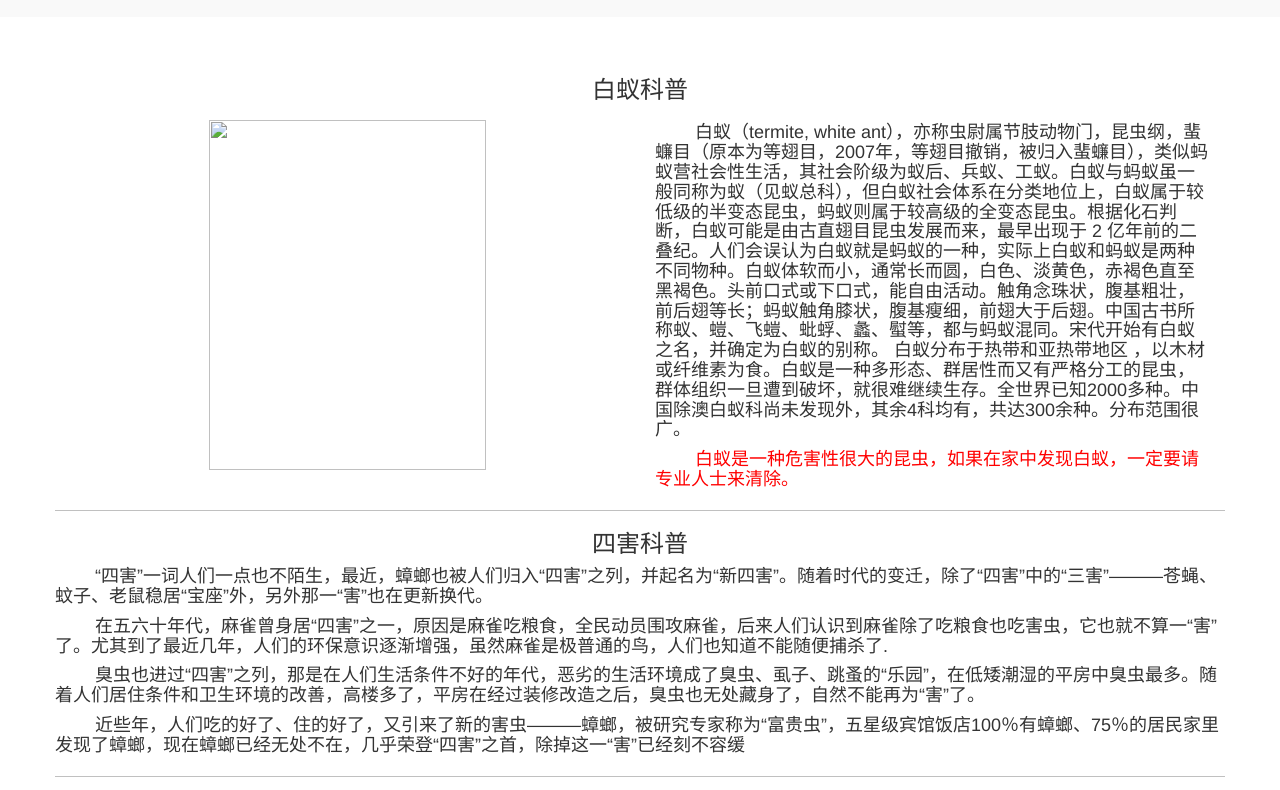
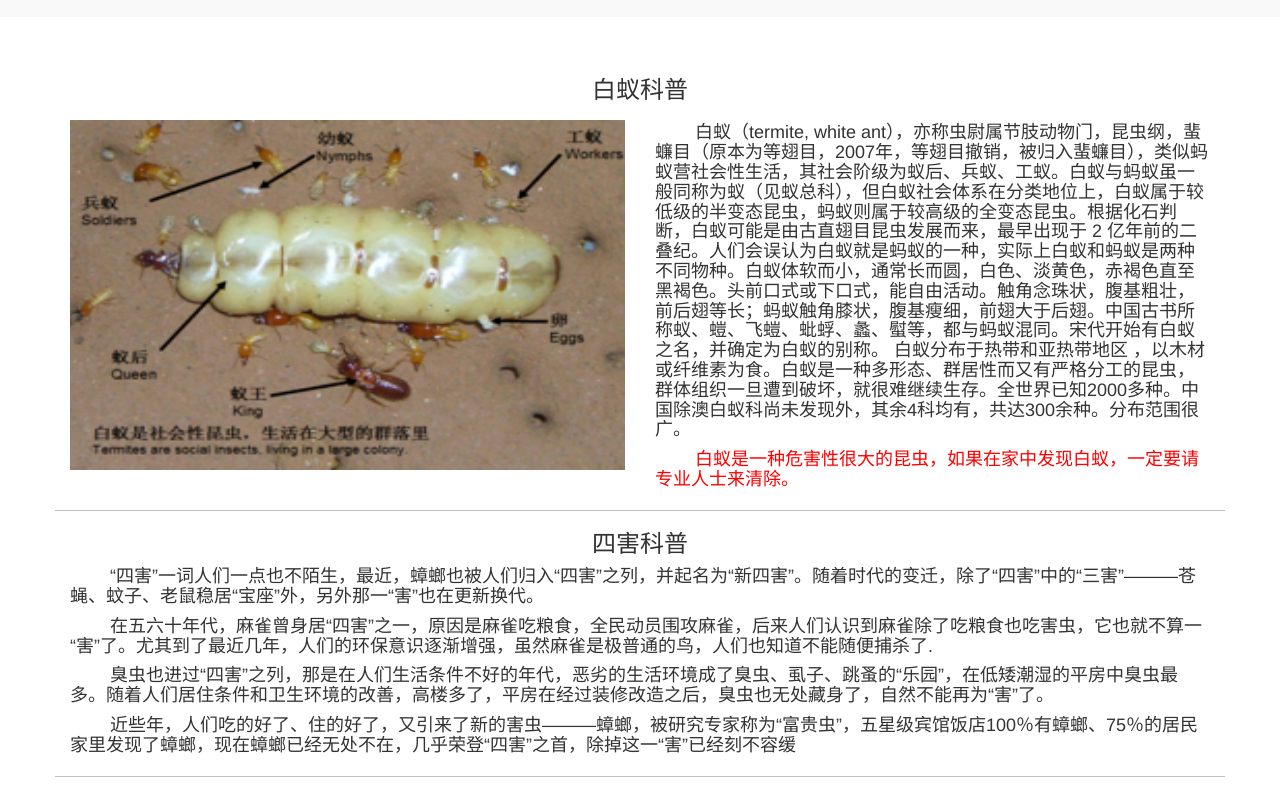
Before and after one commit to HowardTangHw/fx, a plain HTML site: page index.html in a window 1280 px wide. Shown: the part 1050-1840 px from the top of the page. Drawn offline with Linux system fonts and the light colour scheme.

Commit message:
2017年2月19日18:39:29

```diff
--- a/css/main.css
+++ b/css/main.css
@@ -146,6 +146,10 @@ fieldset[disabled] .btn-page-banner.active {
     top: 0;
 }
 
+#page .page-banner p {
+    color: #fff
+}
+
 @media (max-width:768px) {
     #page p {
         font-size: 16px;
@@ -229,6 +233,11 @@ fieldset[disabled] .btn-page-banner.active {
     color: red;
 }
 
+.kepu-page-text {
+    padding-left: 15px;
+    padding-right: 15px;
+}
+
 
 /*kepu end*/
 
--- a/index.html
+++ b/index.html
@@ -142,7 +142,7 @@
             <div class="row">
                 <div class="baiyi clearfix">
                     <h3>白蚁科普</h3>
-                    <img class="col-sm-6 baiyiimg" src="img/baiyi.jpg" height="350" width="360" />
+                    <img class="col-sm-6 baiyiimg" src="img/baiyi.png" height="350" width="360" />
                     <div class="baiyi-text col-sm-6">
                         <h4 class="kepu-text text-left">&nbsp;&nbsp;&nbsp;&nbsp;&nbsp;&nbsp;&nbsp;&nbsp;白蚁（termite, white ant），亦称虫尉属节肢动物门，昆虫纲，蜚蠊目（原本为等翅目，2007年，等翅目撤销，被归入蜚蠊目），类似蚂蚁营社会性生活，其社会阶级为蚁后、兵蚁、工蚁。白蚁与蚂蚁虽一般同称为蚁（见蚁总科），但白蚁社会体系在分类地位上，白蚁属于较低级的半变态昆虫，蚂蚁则属于较高级的全变态昆虫。根据化石判断，白蚁可能是由古直翅目昆虫发展而来，最早出现于
                             2 亿年前的二叠纪。人们会误认为白蚁就是蚂蚁的一种，实际上白蚁和蚂蚁是两种不同物种。白蚁体软而小，通常长而圆，白色、淡黄色，赤褐色直至黑褐色。头前口式或下口式，能自由活动。触角念珠状，腹基粗壮，前后翅等长；蚂蚁触角膝状，腹基瘦细，前翅大于后翅。中国古书所称蚁、螘、飞螘、蚍蜉、蠡、螱等，都与蚂蚁混同。宋代开始有白蚁之名，并确定为白蚁的别称。 白蚁分布于热带和亚热带地区 ，以木材或纤维素为食。白蚁是一种多形态、群居性而又有严格分工的昆虫，群体组织一旦遭到破坏，就很难继续生存。全世界已知2000多种。中国除澳白蚁科尚未发现外，其余4科均有，共达300余种。分布范围很广。</h4>
@@ -151,10 +151,12 @@
                 </div>
                 <div class="line"></div>
                 <h3>四害科普</h3>
-                <h4 class="kepu-text text-left">&nbsp;&nbsp;&nbsp;&nbsp;&nbsp;&nbsp;&nbsp;&nbsp;“四害”一词人们一点也不陌生，最近，蟑螂也被人们归入“四害”之列，并起名为“新四害”。随着时代的变迁，除了“四害”中的“三害”———苍蝇、蚊子、老鼠稳居“宝座”外，另外那一“害”也在更新换代。 </h4>
-                <h4 class="kepu-text text-left">&nbsp;&nbsp;&nbsp;&nbsp;&nbsp;&nbsp;&nbsp;&nbsp;在五六十年代，麻雀曾身居“四害”之一，原因是麻雀吃粮食，全民动员围攻麻雀，后来人们认识到麻雀除了吃粮食也吃害虫，它也就不算一“害”了。尤其到了最近几年，人们的环保意识逐渐增强，虽然麻雀是极普通的鸟，人们也知道不能随便捕杀了.</h4>
-                <h4 class="kepu-text text-left">&nbsp;&nbsp;&nbsp;&nbsp;&nbsp;&nbsp;&nbsp;&nbsp;臭虫也进过“四害”之列，那是在人们生活条件不好的年代，恶劣的生活环境成了臭虫、虱子、跳蚤的“乐园”，在低矮潮湿的平房中臭虫最多。随着人们居住条件和卫生环境的改善，高楼多了，平房在经过装修改造之后，臭虫也无处藏身了，自然不能再为“害”了。</h4>
-                <h4 class="kepu-text text-left">&nbsp;&nbsp;&nbsp;&nbsp;&nbsp;&nbsp;&nbsp;&nbsp;近些年，人们吃的好了、住的好了，又引来了新的害虫———蟑螂，被研究专家称为“富贵虫”，五星级宾馆饭店100％有蟑螂、75％的居民家里发现了蟑螂，现在蟑螂已经无处不在，几乎荣登“四害”之首，除掉这一“害”已经刻不容缓</h4>
+                <div class="kepu-page-text">
+                    <h4 class="kepu-text text-left">&nbsp;&nbsp;&nbsp;&nbsp;&nbsp;&nbsp;&nbsp;&nbsp;“四害”一词人们一点也不陌生，最近，蟑螂也被人们归入“四害”之列，并起名为“新四害”。随着时代的变迁，除了“四害”中的“三害”———苍蝇、蚊子、老鼠稳居“宝座”外，另外那一“害”也在更新换代。 </h4>
+                    <h4 class="kepu-text text-left">&nbsp;&nbsp;&nbsp;&nbsp;&nbsp;&nbsp;&nbsp;&nbsp;在五六十年代，麻雀曾身居“四害”之一，原因是麻雀吃粮食，全民动员围攻麻雀，后来人们认识到麻雀除了吃粮食也吃害虫，它也就不算一“害”了。尤其到了最近几年，人们的环保意识逐渐增强，虽然麻雀是极普通的鸟，人们也知道不能随便捕杀了.</h4>
+                    <h4 class="kepu-text text-left">&nbsp;&nbsp;&nbsp;&nbsp;&nbsp;&nbsp;&nbsp;&nbsp;臭虫也进过“四害”之列，那是在人们生活条件不好的年代，恶劣的生活环境成了臭虫、虱子、跳蚤的“乐园”，在低矮潮湿的平房中臭虫最多。随着人们居住条件和卫生环境的改善，高楼多了，平房在经过装修改造之后，臭虫也无处藏身了，自然不能再为“害”了。</h4>
+                    <h4 class="kepu-text text-left">&nbsp;&nbsp;&nbsp;&nbsp;&nbsp;&nbsp;&nbsp;&nbsp;近些年，人们吃的好了、住的好了，又引来了新的害虫———蟑螂，被研究专家称为“富贵虫”，五星级宾馆饭店100％有蟑螂、75％的居民家里发现了蟑螂，现在蟑螂已经无处不在，几乎荣登“四害”之首，除掉这一“害”已经刻不容缓</h4>
+                </div>
                 <div class="line">
                 </div>
                 <div class="cangying clearfix">
@@ -182,7 +184,7 @@
                         <h4 class="kepu-text text-left">&nbsp;&nbsp;&nbsp;&nbsp;&nbsp;&nbsp;&nbsp;&nbsp;老鼠是一种啮齿动物，体形有大有小。种类多，有450多种。数量繁多并且繁殖速度很快，生命力很强，几乎什么都吃，在什么地方都能住。会打洞、上树，会爬山、涉水，而且糟蹋粮食、传播疾病，对人类危害极大，所以一直受到人类打击，但它是一个打而不死，击而不破的动物家族，所以“鼠”字头顶着一个“臼”，意为“能耐受捣击”。鼠之所以被尊称为“老”，是因为它像退休养老的人一样，成天吃吃喝喝，不用劳动。</h4>
                         <h4 class="kepu-text text-left">&nbsp;&nbsp;&nbsp;&nbsp;&nbsp;&nbsp;&nbsp;&nbsp;老鼠极易适应人类的生活环境，因此成为主要之有害动物。老鼠常出没于下水道、厕所、厨房等处，在带菌处所与干净处所来回行动，经由鼠脚、体毛及胃携带物来传播病原菌。 </h4>
                     </div>
-                    <img class="col-sm-6" src="img/laoshu.jpg" height="300" width="300" />
+                    <img class="col-sm-6" src="img/laoshu.png" height="300" width="300" />
                 </div>
                 <div class="line">
                 </div>
```
Also changed, not shown: 1 other file.
